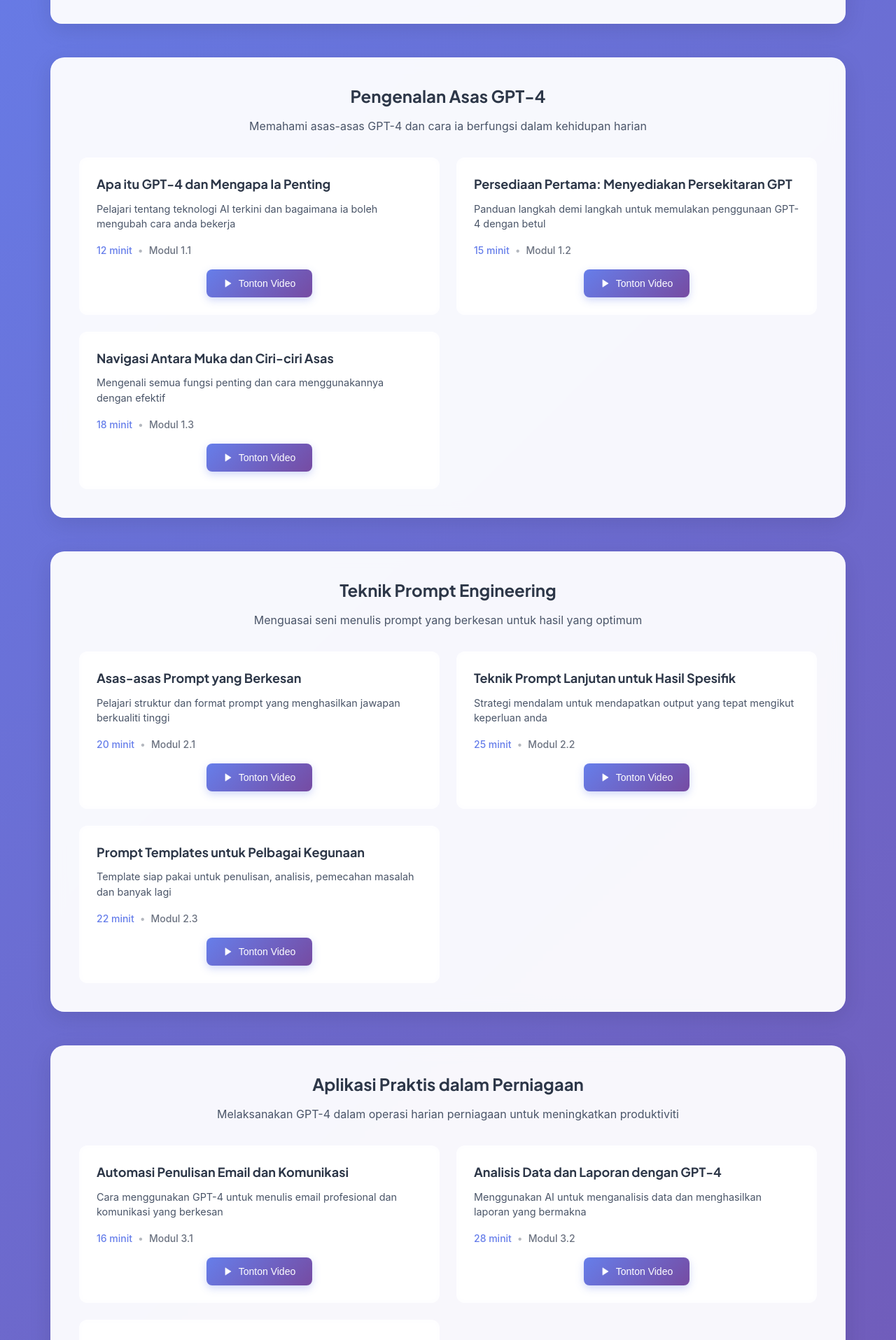
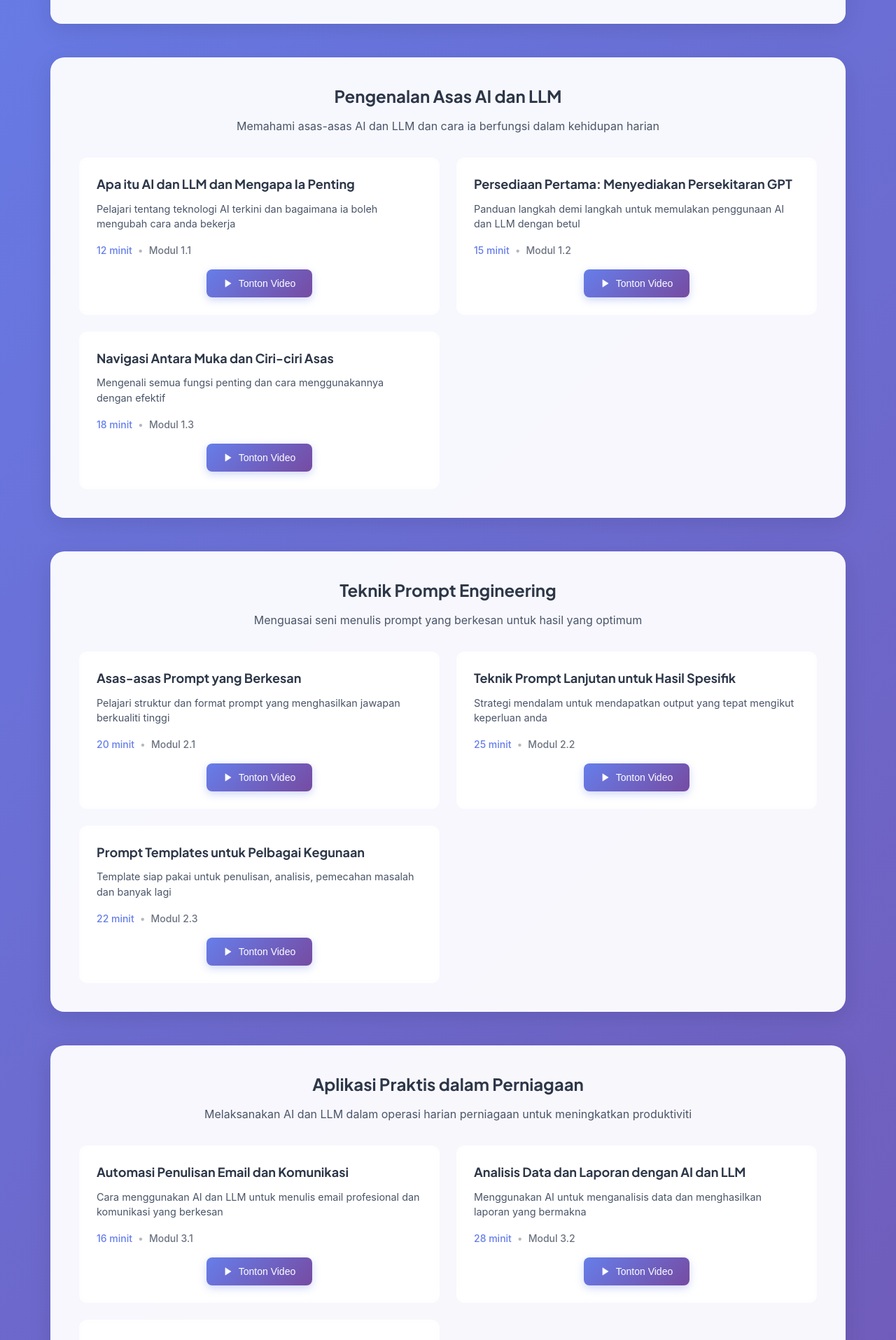
Before and after one commit to luqtech-official/kelasGPT, a Next.js app: page /videolisting in a window 1280 px wide. Shown: the part 440-2355 px from the top of the page at 70% size. Built offline with nearby package versions, Linux system fonts and the light colour scheme.

Commit message:
Update UI

```diff
--- a/pages/videolisting.js
+++ b/pages/videolisting.js
@@ -36,18 +36,18 @@ export default function VideoListing() {
   }, [isModalOpen]);
   const courseModules = [
     {
-      title: "Pengenalan Asas GPT-4",
-      description: "Memahami asas-asas GPT-4 dan cara ia berfungsi dalam kehidupan harian",
+      title: "Pengenalan Asas AI dan LLM",
+      description: "Memahami asas-asas AI dan LLM dan cara ia berfungsi dalam kehidupan harian",
       videos: [
         {
-          title: "Apa itu GPT-4 dan Mengapa Ia Penting",
+          title: "Apa itu AI dan LLM dan Mengapa Ia Penting",
           description: "Pelajari tentang teknologi AI terkini dan bagaimana ia boleh mengubah cara anda bekerja",
           duration: "12 minit",
           url: "https://www.youtube.com/embed/1jn_RpbPbEc?si=YFJtwcqrzIVJdzFQ"
         },
         {
           title: "Persediaan Pertama: Menyediakan Persekitaran GPT",
-          description: "Panduan langkah demi langkah untuk memulakan penggunaan GPT-4 dengan betul",
+          description: "Panduan langkah demi langkah untuk memulakan penggunaan AI dan LLM dengan betul",
           duration: "15 minit",
           url: "https://www.youtube.com/embed/8rABwKRsec4?si=PQkr3QUcMmovXIjQ"
         },
@@ -85,16 +85,16 @@ export default function VideoListing() {
     },
     {
       title: "Aplikasi Praktis dalam Perniagaan",
-      description: "Melaksanakan GPT-4 dalam operasi harian perniagaan untuk meningkatkan produktiviti",
+      description: "Melaksanakan AI dan LLM dalam operasi harian perniagaan untuk meningkatkan produktiviti",
       videos: [
         {
           title: "Automasi Penulisan Email dan Komunikasi",
-          description: "Cara menggunakan GPT-4 untuk menulis email profesional dan komunikasi yang berkesan",
+          description: "Cara menggunakan AI dan LLM untuk menulis email profesional dan komunikasi yang berkesan",
           duration: "16 minit",
           url: "https://www.youtube.com/embed/1jn_RpbPbEc?si=YFJtwcqrzIVJdzFQ"
         },
         {
-          title: "Analisis Data dan Laporan dengan GPT-4",
+          title: "Analisis Data dan Laporan dengan AI dan LLM",
           description: "Menggunakan AI untuk menganalisis data dan menghasilkan laporan yang bermakna",
           duration: "28 minit",
           url: "https://www.youtube.com/embed/1jn_RpbPbEc?si=YFJtwcqrzIVJdzFQ"
@@ -109,17 +109,17 @@ export default function VideoListing() {
     },
     {
       title: "Workflow dan Integrasi",
-      description: "Mengintegrasikan GPT-4 ke dalam alir kerja sedia ada dengan berkesan",
+      description: "Mengintegrasikan AI dan LLM ke dalam alir kerja sedia ada dengan berkesan",
       videos: [
         {
-          title: "Menyepadukan GPT-4 dengan Tool Sedia Ada",
-          description: "Panduan praktikal untuk menggabungkan GPT-4 dengan perisian dan platform yang anda gunakan",
+          title: "Menyepadukan AI dan LLM dengan Tool Sedia Ada",
+          description: "Panduan praktikal untuk menggabungkan AI dan LLM dengan perisian dan platform yang anda gunakan",
           duration: "19 minit",
           url: "https://www.youtube.com/embed/1jn_RpbPbEc?si=YFJtwcqrzIVJdzFQ"
         },
         {
           title: "Mencipta Workflow Automatik",
-          description: "Membina sistem automatik yang menggunakan GPT-4 untuk tugas-tugas berulang",
+          description: "Membina sistem automatik yang menggunakan AI dan LLM untuk tugas-tugas berulang",
           duration: "26 minit",
           url: "https://www.youtube.com/embed/1jn_RpbPbEc?si=YFJtwcqrzIVJdzFQ"
         },
@@ -137,13 +137,13 @@ export default function VideoListing() {
       videos: [
         {
           title: "Multi-modal AI dan Penggunaan Gambar",
-          description: "Menggunakan GPT-4 untuk menganalisis dan menghasilkan kandungan berdasarkan gambar",
+          description: "Menggunakan AI dan LLM untuk menganalisis dan menghasilkan kandungan berdasarkan gambar",
           duration: "23 minit",
           url: "https://www.youtube.com/embed/1jn_RpbPbEc?si=YFJtwcqrzIVJdzFQ"
         },
         {
           title: "API Integration dan Pengaturcaraan Asas",
-          description: "Cara menggunakan API GPT-4 untuk aplikasi yang lebih kompleks dan tersuai",
+          description: "Cara menggunakan API AI dan LLM untuk aplikasi yang lebih kompleks dan tersuai",
           duration: "30 minit",
           url: "https://www.youtube.com/embed/1jn_RpbPbEc?si=YFJtwcqrzIVJdzFQ"
         },
@@ -178,7 +178,7 @@ export default function VideoListing() {
             <h2>Selamat Datang ke Kursus KelasGPT</h2>
             <p>
               Terima kasih kerana menyertai KelasGPT. Di bawah adalah kandungan lengkap kursus yang telah anda beli.
-              Setiap video direka untuk memberikan anda pemahaman mendalam tentang penggunaan GPT-4 dalam kehidupan
+              Setiap video direka untuk memberikan anda pemahaman mendalam tentang penggunaan AI dan LLM dalam kehidupan
               dan perniagaan harian. Klik pada mana-mana video untuk menontonnya.
             </p>
           </div>
```
